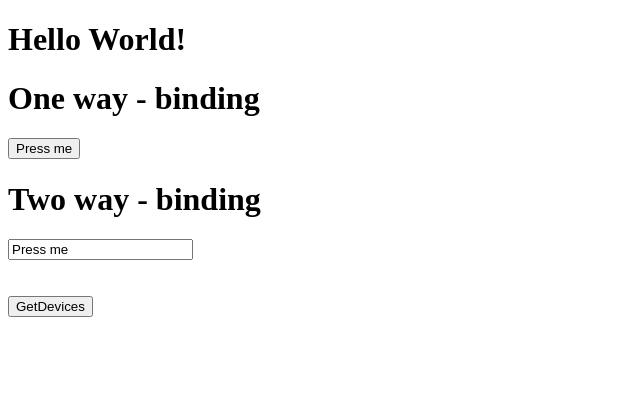
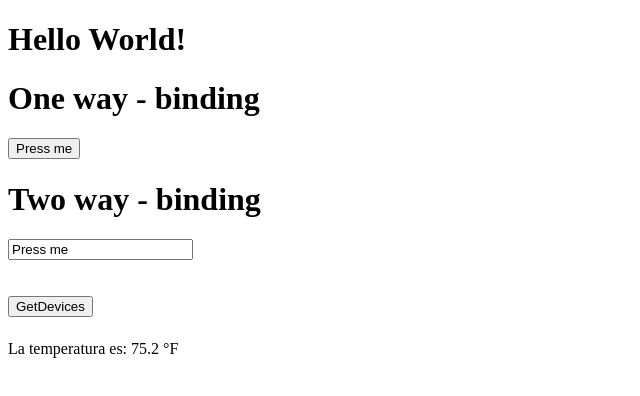
Before and after one commit to MtinDuarte/crossplatform-apps-design, an Angular app in the folder app/: page / in a window 1280 px wide. Shown: the top 396 px of the page, without its empty margins (0-640 px from the left). Built offline with nearby package versions, Linux system fonts and the light colour scheme.

Commit message:
Pipes: genero pipe de temperatura.

```diff
--- a/app/src/app/devices/devices.html
+++ b/app/src/app/devices/devices.html
@@ -41,3 +41,7 @@ Two way - binding
 
 
 <h1><button (click)="getDevicesFromDatabase()">GetDevices</button></h1>
+
+
+<!-- La temperatura es:  -->
+<p>La temperatura es: {{currentTempInCelsius | fromCelsiusToFarenheit}} °F </p>
--- a/app/src/app/devices/devices.ts
+++ b/app/src/app/devices/devices.ts
@@ -3,12 +3,13 @@ import { FormsModule } from '@angular/forms';
 import { Logger } from '../../services/logger';
 import { IDevices } from '../interfaces/IDevices';
 import { Database } from '../../services/database';
+import { FromCelsiusToFarenheitPipe } from '../../pipes/from-celsius-to-farenheit-pipe';
 
 
 @Component({
   selector: 'app-devices',
   standalone : true,            // Este componente puede funcionar por si solo sin un "módulo"
-  imports: [FormsModule],
+  imports: [FormsModule, FromCelsiusToFarenheitPipe],
   templateUrl: './devices.html',
   styleUrl: './devices.css'
 })
@@ -16,6 +17,7 @@ export class Devices {
 
   buttonState: boolean;
   buttonText : string;
+  currentTempInCelsius : number;
 
   db_devices : IDevices[];
   /* Declare logging service object */
@@ -27,6 +29,7 @@ export class Devices {
     this.buttonState = false;
     this.buttonText = "Press me";
     this.db_devices = [];
+    this.currentTempInCelsius = 24;
     /* Inject logging with the service  */
     this.Logging = inject(Logger);
     this.Database = inject(Database);
--- /dev/null
+++ b/app/src/pipes/from-celsius-to-farenheit-pipe.ts
@@ -0,0 +1,12 @@
+import { Pipe, PipeTransform } from '@angular/core';
+
+@Pipe({
+  name: 'fromCelsiusToFarenheit'
+})
+export class FromCelsiusToFarenheitPipe implements PipeTransform {
+
+  transform(value: number,): number {
+    // (0°C × 9/5) + 32 = 32°F
+    return ((value * 9/5) + 32);
+  }
+}
```
Also changed, not shown: 1 other file (tests, documents, lock files or other folders).
